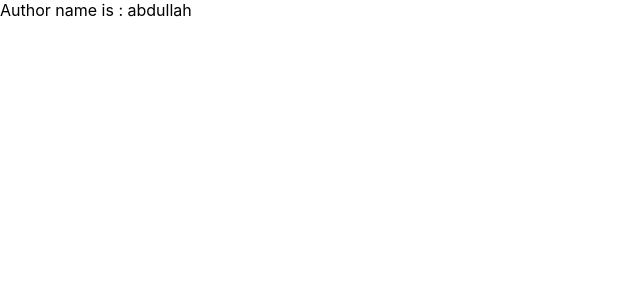
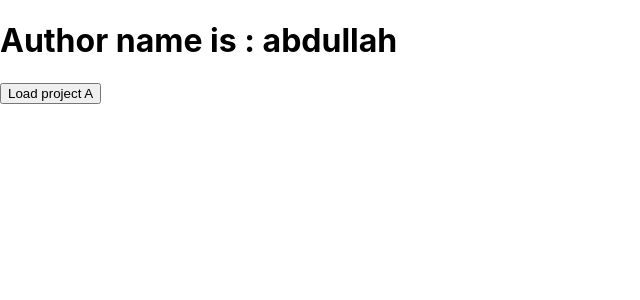
Before and after one commit to IrfanAshraf-pro/next-filebased-routing, a Next.js app: page /blog/abdullah in a window 1280 px wide. Shown: the top 300 px of the page, without its empty margins (0-640 px from the left). Built offline with nearby package versions, Linux system fonts and the light colour scheme.

Commit message:
navigating programatically with router.push

```diff
--- a/pages/blog/[authorname]/index.js
+++ b/pages/blog/[authorname]/index.js
@@ -2,7 +2,19 @@ import { useRouter } from "next/router";
 const index = () => {
 	const router = useRouter();
 	console.log(router.query);
-	return <div>Author name is : {router.query.authorname}</div>;
+	const pressHandler = () => {
+		// router.push("/blog/irfan/A")
+		router.push({
+			pathname: "/blog/[authorname]/[postid]",
+			query: { authorname: "irfan", postid: "A" },
+		});
+	};
+	return (
+		<div>
+			<h1>Author name is : {router.query.authorname}</h1>
+			<button onClick={pressHandler}>Load project A</button>
+		</div>
+	);
 };
 
 export default index;
```
